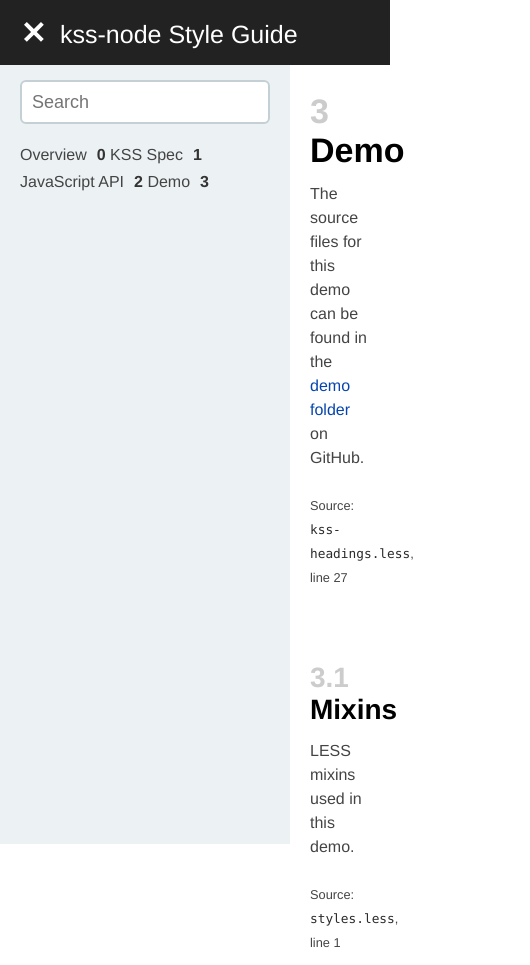
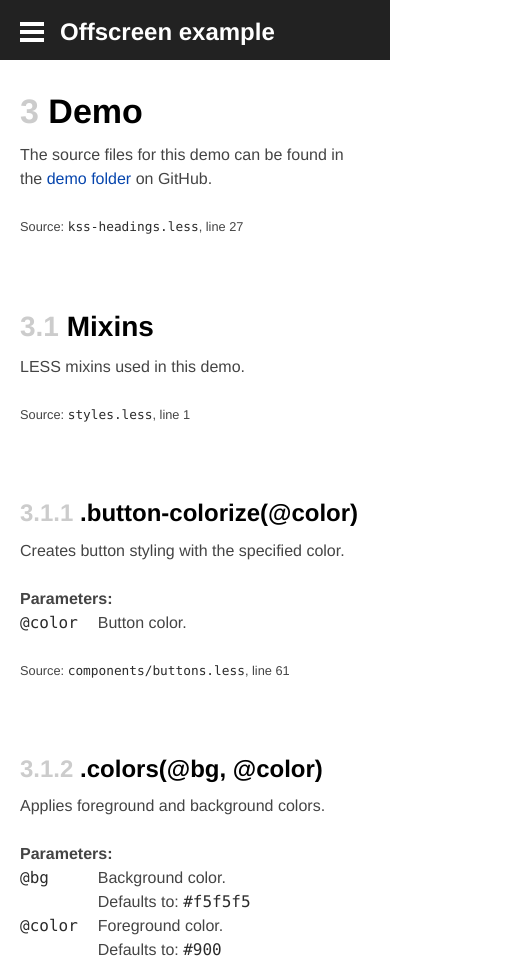
Before and after one commit to previousnext/kss-node-offscreen-template, a plain HTML site: page section-demo.html in a window 390 px wide. Shown: the top 965 px of the page, 530 px wide, since content can reach past the window. Drawn offline with Linux system fonts and the light colour scheme.

Commit message:
Fix responsiveness

```diff
--- a/kss-assets/kss.scss
+++ b/kss-assets/kss.scss
@@ -178,8 +178,10 @@
   .kss-doc-title {
     padding-left: 40px;
     color: #fff;
-    font-size: 25px;
+    font-size: 1.5em;
+    line-height: 24px;
     font-weight: bold;
+    margin: 0;
   }
 
   .kss-main {
@@ -206,7 +208,7 @@
   width: 100%;
 
   .kss-offscreen__inner {
-    transition: all .3s ease;
+    transition: margin .3s ease;
     position: relative;
     width: 100%;
     overflow: hidden;
@@ -216,6 +218,7 @@
     backface-visibility: hidden;
     -webkit-overflow-scrolling: touch;
     -ms-overflow-style: -ms-autohiding-scrollbar;
+    transition: left .3s ease;
     top: 0;
     bottom: 0;
     left: -100%;
@@ -256,7 +259,10 @@
   .kss-offscreen__inner {
     margin-left: 290px;
     overflow: visible;
-    width: auto;
+
+    @media screen and (min-width: 769px) {
+      width: auto;
+    }
   }
 
   .kss-offscreen__item {
@@ -270,16 +276,6 @@
 
 #kss-node {
 
-  .kss-doc-title {
-    margin: 0;
-    font-weight: 500;
-
-    @media screen and (min-width: 769px) {
-      font-size: 1.5em;
-      line-height: 24px;
-    }
-  }
-
   .kss-nav {
     font-family: Helvetica, 'Helvetica Neue', Arial, sans-serif;
   }
@@ -292,13 +288,9 @@
   }
 
   .kss-nav__menu-item {
-    display: inline-block;
+    display: list-item;
     padding: 2px 0;
     margin: 0 0 .3125rem;
-
-    @media screen and (min-width: 769px) {
-      display: list-item;
-    }
 
     a {
       color: $kss-colors-foreground;
@@ -321,15 +313,10 @@
   }
 
   .kss-nav__menu-child {
-    display: none;
-
-    @media screen and (min-width: 769px) {
-      display: block;
-      list-style-type: none;
-      margin: 5px 0 0 15px;
-      padding: 0;
-      font-size: .875em;
-    }
+    list-style-type: none;
+    margin: 5px 0 0 15px;
+    padding: 0;
+    font-size: .875em;
   }
 
   .kss-nav__menu-subchild {
@@ -368,7 +355,9 @@
     text-indent: .3125rem;
     font-size: 1.125rem;
 
+    &:hover,
     &:focus {
+      background: $kss-colors-background;
       border-color: $kss-colors-border;
     }
   }
@@ -540,6 +529,8 @@
   }
 
   .kss-description {
+    max-width: 50rem;
+
     pre,
     kbd,
     samp,
--- a/kss-assets/offscreen.js
+++ b/kss-assets/offscreen.js
@@ -1,13 +1,13 @@
 (function () {
 
   // Define variables.
-  var $toggleLink = $('.kss-offscreen__toggle');
-  var $offscreen = $('.kss-offscreen');
+  var $toggleLink   = $('.kss-offscreen__toggle');
+  var $offscreen    = $('.kss-offscreen');
+  var desktopWidth  = 769;
 
-  // Open the menu on page load.
-  var toggleOpen = true;
-  $offscreen.addClass('is-moved');
-  $toggleLink.addClass('is-active').attr('aria-expanded', 'true');
+  // Toggle open by default.
+  // Classes set in index.hbs
+  var toggleOpen    = true;
 
   // Do the toggle.
   var toggleMenu = function () {
@@ -22,14 +22,22 @@
     toggleOpen = !toggleOpen;
   };
 
+  // Open the menu when clicking the toggle link.
   $toggleLink.click(function () {
     toggleMenu();
     return false;
   });
 
+  // Close the menu on page load if desktop width.
+  if (window.innerWidth <= desktopWidth) {
+    toggleOpen = true;
+    toggleMenu();
+  }
+
   // Close the menu on on the templates section.
   var sectionTitle = $offscreen.find('h1.kss-title').text();
-  if (sectionTitle.indexOf('Templates') >= 0) {
+  if (sectionTitle.indexOf('Templates') >= 0 && window.innerWidth >= desktopWidth) {
+    toggleOpen = true;
     toggleMenu();
   }
 
--- a/section-demo.html
+++ b/section-demo.html
@@ -15,7 +15,7 @@
 <body id="kss-node" class="kss-offscreen is-moved">
 
 <header class="kss-header">
-  <h1 class="kss-doc-title">kss-node Style Guide</h1>
+  <h1 class="kss-doc-title">Offscreen example</h1>
   <a class="kss-offscreen__toggle is-active" aria-expanded="true" aria-controls="offscreen-item" role="button">Open or close the menu</a>
 </header>
 <div class="kss-offscreen__inner">
```
Also changed, not shown: index.html (+1 -1 lines), section-javascript-api.html (+1 -1 lines), section-spec.html (+1 -1 lines), kss-assets/kss.css, kss-assets/noise-low.png (deleted).
